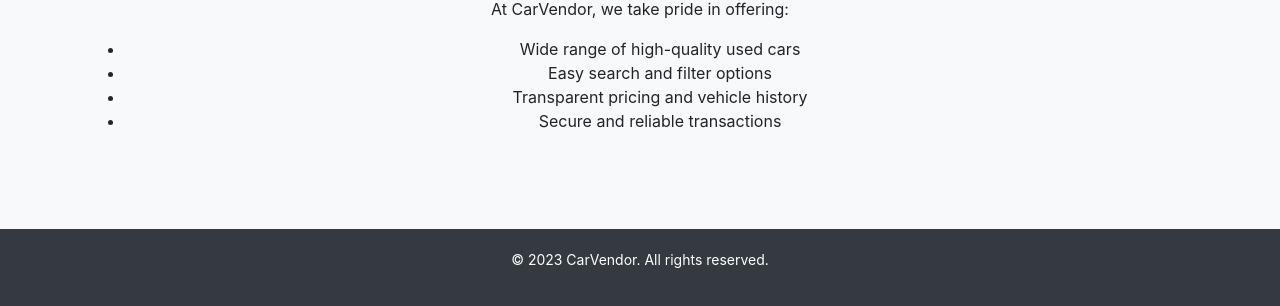
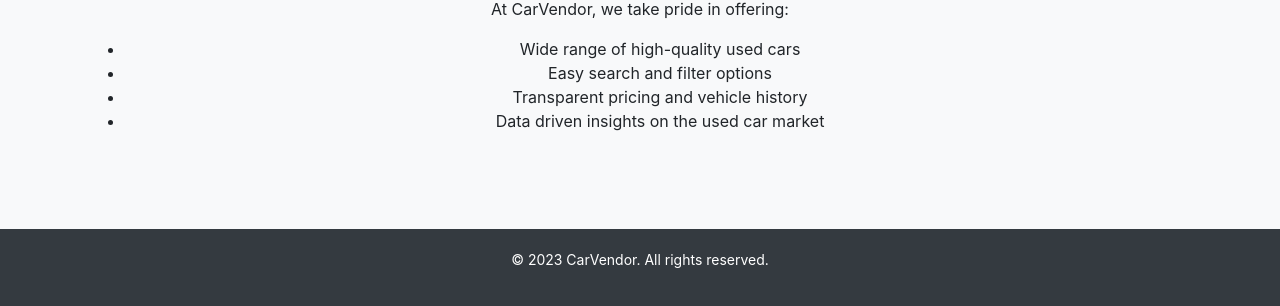
Before and after one commit to JAYAT-24/Project-CarVendor-Django-Sqlite, a Django app: page / in a window 1280 px wide. Shown: the part 985-1291 px from the top of the page. Run offline with Django 4.2, Linux system fonts and the light colour scheme; some libraries are stand-ins or nearby versions.

Commit message:
changed the home page and about section text

```diff
--- a/templates/about.html
+++ b/templates/about.html
@@ -13,6 +13,7 @@
         <p>Welcome to CarVendor, your one-stop destination for buying and selling used cars.</p>
         <p>At CarVendor, we strive to provide a seamless and hassle-free experience for both buyers and sellers. Our platform offers a wide selection of high-quality used cars from reputable sellers across the country.</p>
         <p>For buyers, we ensure that all cars listed on our website undergo thorough inspections and come with detailed history reports, so you can make an informed decision before purchasing.</p>
+        <p>We provide insights on the used car market to help you make the best decision. </p>
         <p>For sellers, our platform provides a user-friendly interface to list your cars and reach a large audience of potential buyers.</p>
         <p>Whether you're looking to buy a reliable used car or sell your current vehicle, CarVendor has got you covered.</p>
     </div>
--- a/templates/home.html
+++ b/templates/home.html
@@ -148,7 +148,7 @@
                 <li>Wide range of high-quality used cars</li>
                 <li>Easy search and filter options</li>
                 <li>Transparent pricing and vehicle history</li>
-                <li>Secure and reliable transactions</li>
+                <li>Data driven insights on the used car market</li>
             </ul>
         </div>
     </div>
```
